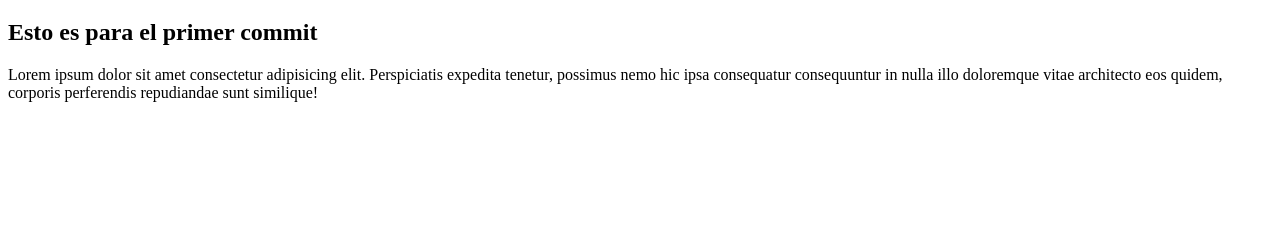
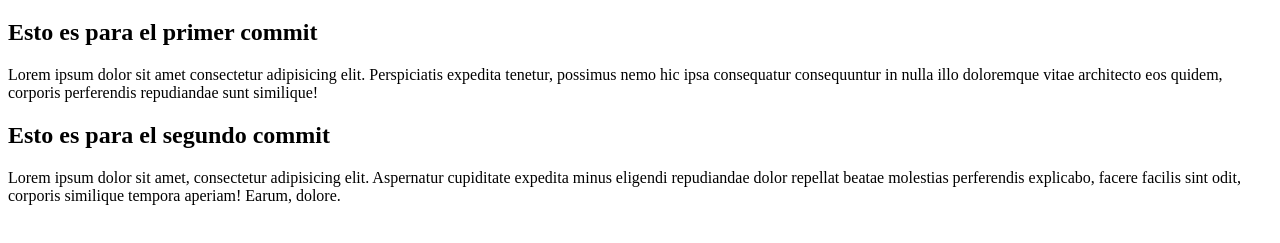
Before and after one commit to DeerMup/Programacion-GIT, a plain HTML site: page index.html in a window 1280 px wide. Shown: the part 61-304 px from the top of the page. Drawn offline with Linux system fonts and the light colour scheme.

Commit message:
h2 y p3 agregados

```diff
--- a/index.html
+++ b/index.html
@@ -9,6 +9,7 @@
     <h1>Ejemplo GIT</h1>
     <h2>Esto es para el primer commit</h2>
     <p><span>Lorem ipsum dolor sit amet consectetur adipisicing elit. Perspiciatis expedita tenetur, possimus nemo hic ipsa consequatur consequuntur in nulla illo doloremque vitae architecto eos quidem, corporis perferendis repudiandae sunt similique!</span></p>
-
+    <h2>Esto es para el segundo commit</h2>
+    <p><span>Lorem ipsum dolor sit amet, consectetur adipisicing elit. Aspernatur cupiditate expedita minus eligendi repudiandae dolor repellat beatae molestias perferendis explicabo, facere facilis sint odit, corporis similique tempora aperiam! Earum, dolore.</span></p>
 </body>
 </html>
```
